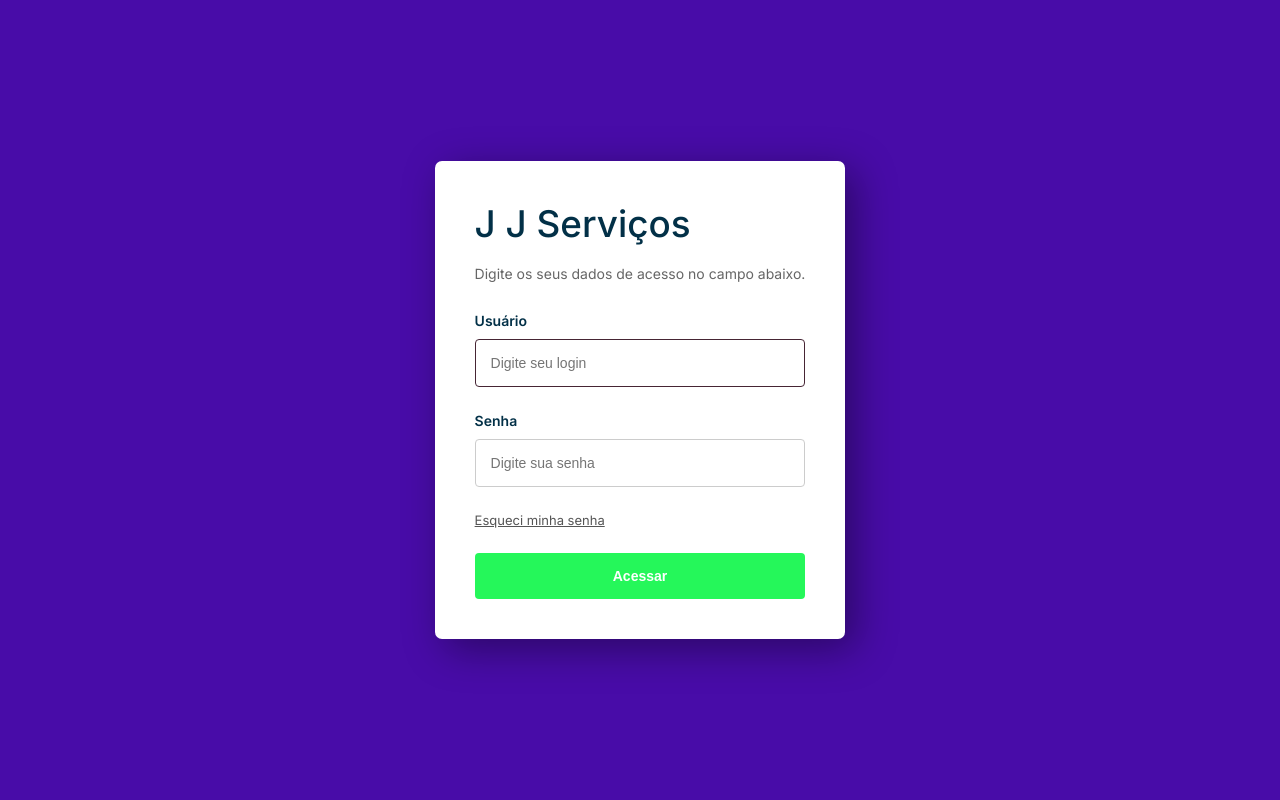
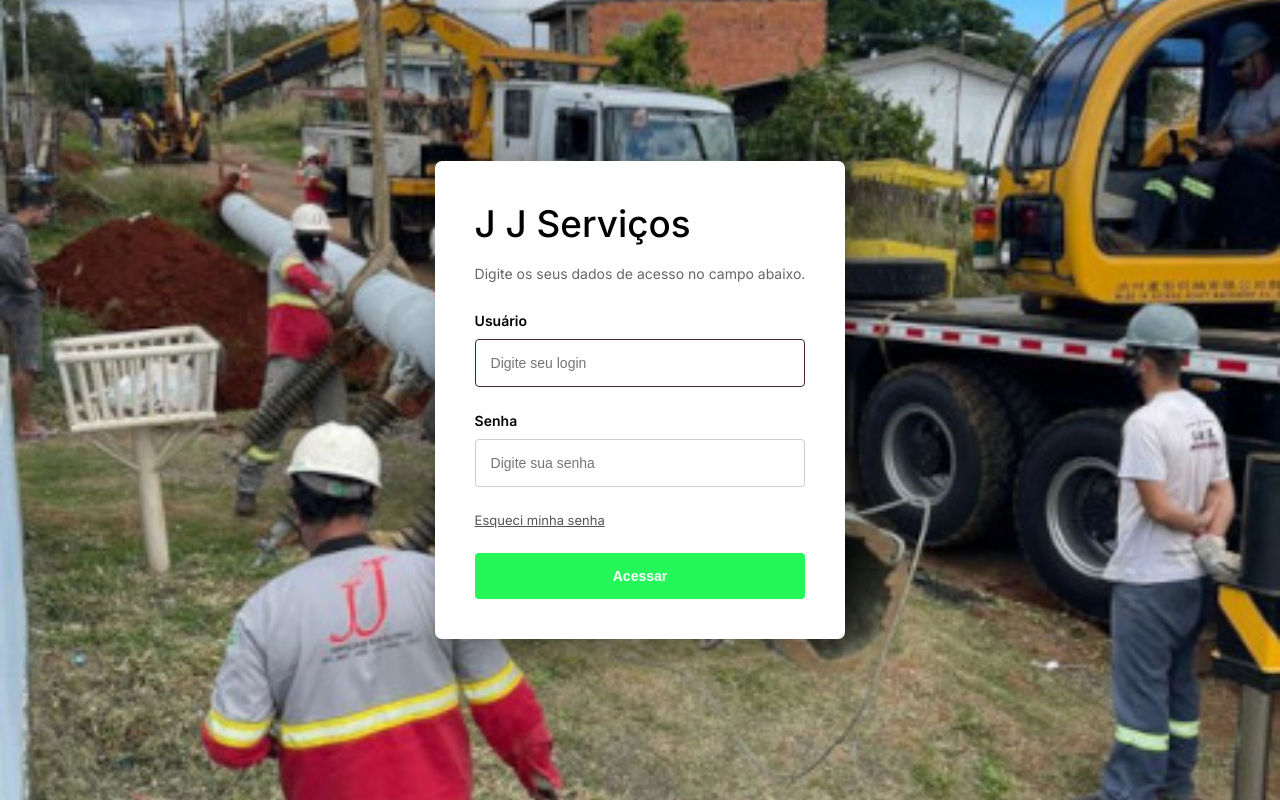
Before and after one commit to marcelohiginoduarte/Projeto_empresa_hr, a Django app: page /logar in a window 1280 px wide. Run offline with Django 5.2, Linux system fonts and the light colour scheme; parts of the project's set-up code (start-up, migrations or seed data) failed here and were passed over.

Commit message:
Atualização versão 1.6

```diff
--- a/GestaoHR/forms.py
+++ b/GestaoHR/forms.py
@@ -21,7 +21,7 @@ class Servicoform(forms.ModelForm):
 class DemandaInternaform(forms.ModelForm):
     class Meta:
         model = DemandaInterna
-        fields = ['Atividade', 'tipo', 'responsavel', 'status', 'data_solicitacao', 'data_conclusão', 'responsavel', 'arquivos', 'arquivos_complementar', 'arquivos_complementar1', 'arquivos_complementar2']
+        fields = ['Atividade', 'tipo', 'responsavel', 'status', 'data_solicitacao', 'data_conclusão', 'responsavel', 'arquivos', 'Observacao','arquivos_complementar', 'arquivos_complementar1', 'arquivos_complementar2']
 
 class BancoArquivoform(forms.ModelForm):
     class Meta:
--- a/GestaoHR/models.py
+++ b/GestaoHR/models.py
@@ -196,6 +196,7 @@ class DemandaInterna(models.Model):
     data_solicitacao = models.DateField(blank=True, null=True, default='')
     data_conclusão= models.DateField(blank=True, null=True, default='')
     responsavel = models.CharField(max_length=50, blank=True, null=True, default='')
+    Observacao = models.TextField(max_length=200, blank=True, null=True)
     arquivos  = models.FileField(upload_to='media/desenhoservico/Interna/', blank=True, null=True)
     arquivos_complementar = models.FileField(upload_to='media/desenhoservico/Interna/', blank=True, null=True)
     arquivos_complementar1 = models.FileField(upload_to='media/desenhoservico/Interna/', blank=True, null=True)
--- a/GestaoHR/static/CSS/stylelogin.css
+++ b/GestaoHR/static/CSS/stylelogin.css
@@ -4,7 +4,10 @@ body {
     font-family: 'Inter', sans-serif;
     margin: 0;
     padding: 0;
-    color: #023047
+    background-image: url(equipe.jpg);
+    background-size: cover;
+    background-repeat: no-repeat;
+    background-position: center;
 }
 
 .page {
@@ -15,7 +18,8 @@ body {
     justify-content: center;
     width: 100%;
     height: 100vh;
-    background-color: #480ca8;
+
+
 }
 
 .formLogin {
```
Also changed, not shown: GestaoHR/static/CSS/Hons.jpg (added), GestaoHR/static/CSS/equipe.jpg (added), GestaoHR/templates/logo.png (added).
